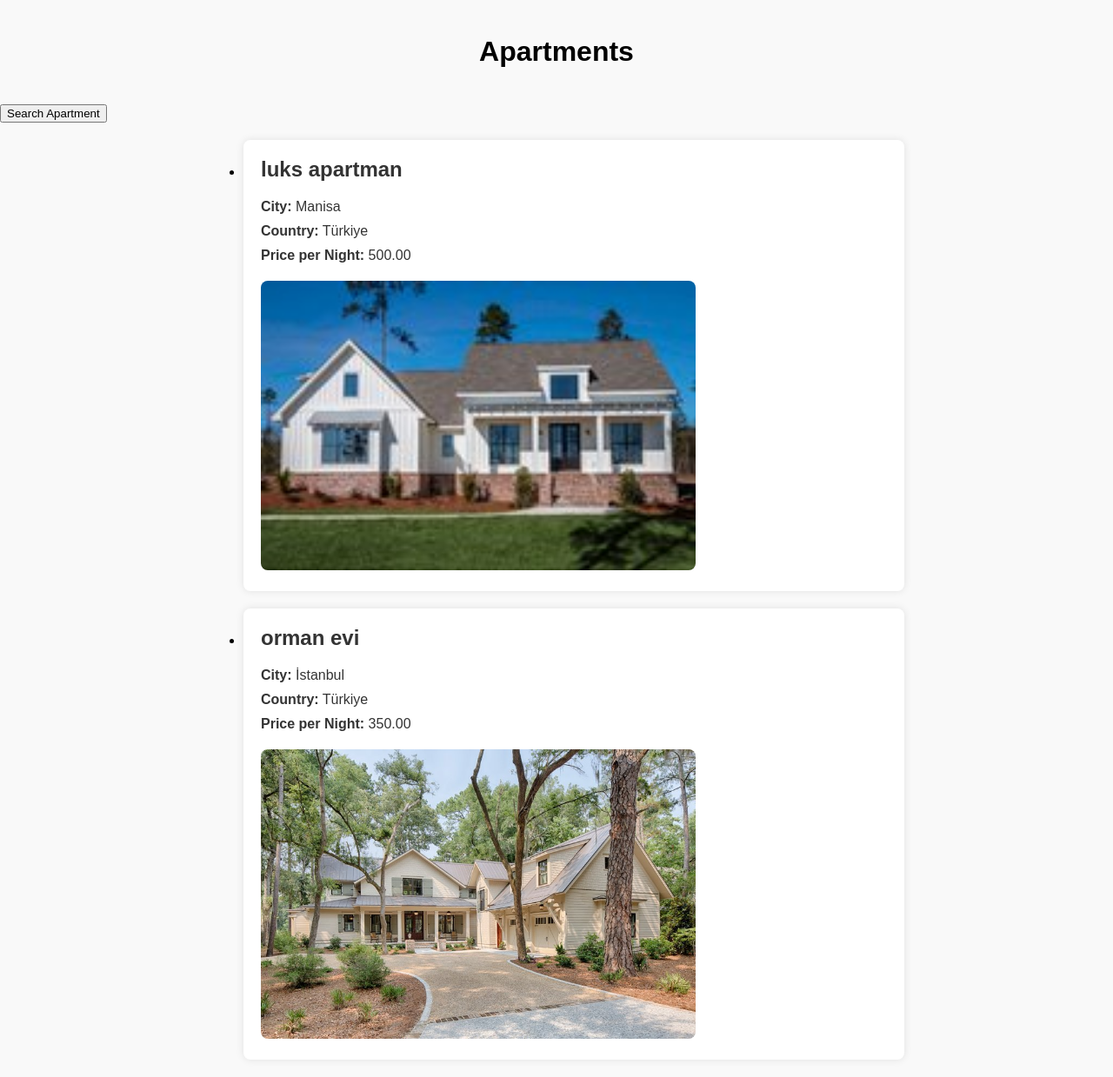
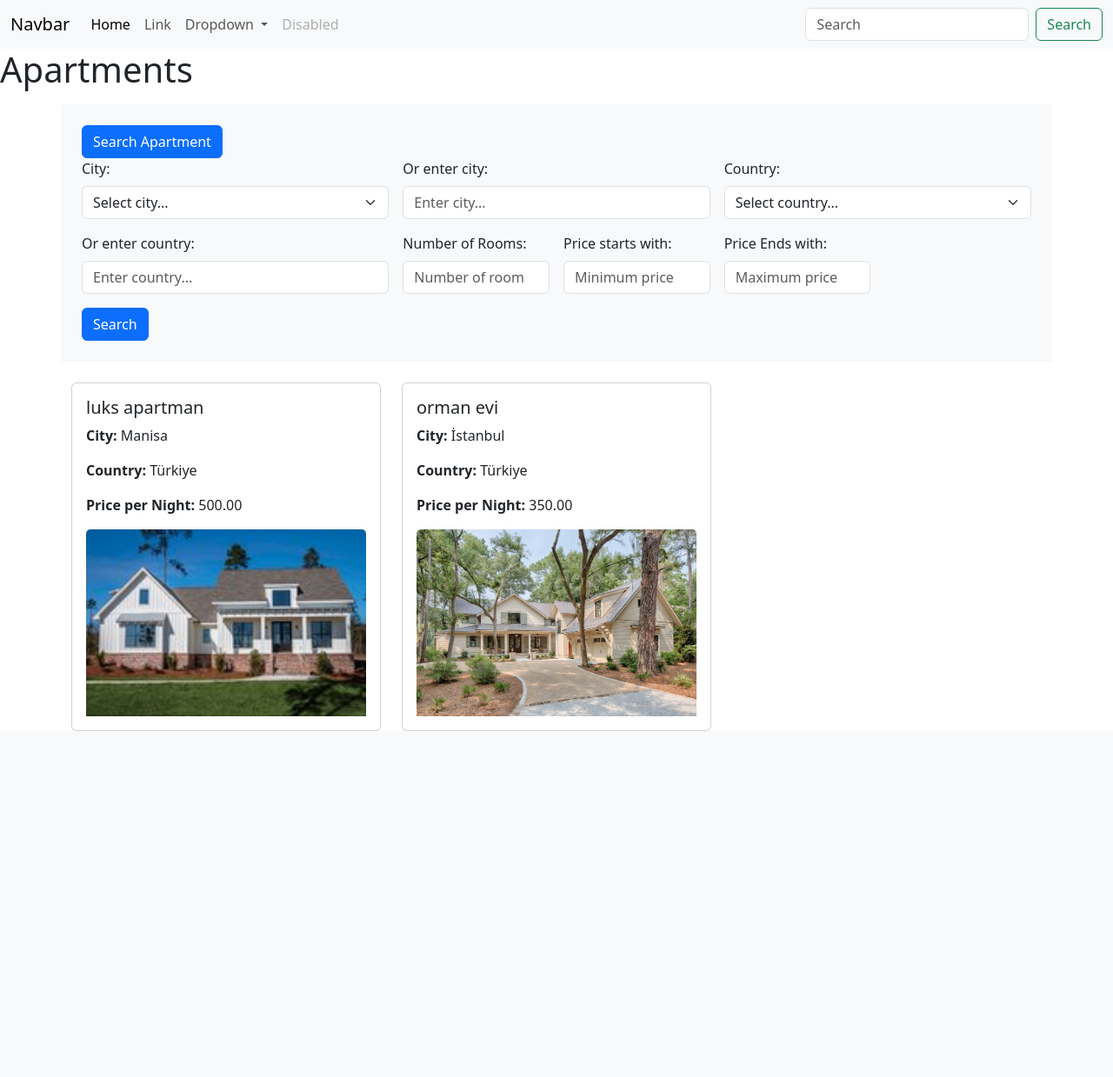
Before and after one commit to Ciwan66/Booking-System, a Django app: page / in a window 1280 px wide. Shown: the whole page at 87% size. After the commit the page ends 841 px from the top, so only its background shows below. Run offline with Django 5.2, Linux system fonts and the light colour scheme; data comes from the database, SQL or seed files in the repository; both versions use the stored data as it was after the commit.

Commit message:
some temp changes to templates

```diff
--- a/templates/apartment/list.html
+++ b/templates/apartment/list.html
@@ -1,85 +1,41 @@
+{% extends "base.html" %}
+
 {% load static %}
-<!DOCTYPE html>
-<html lang="en">
-<head>
-  <meta charset="UTF-8" />
-  <title>Apartments</title>
-  <style>
-    body {
-      font-family: Arial, sans-serif;
-      margin: 0;
-      padding: 0;
-      background-color: #f9f9f9;
-    }
-    h1 {
-      text-align: center;
-      padding: 20px 0;
-    }
-    .container {
-      max-width: 800px;
-      margin: 20px auto;
-      padding: 0 20px;
-    }
-    .card {
-      display: block;
-      text-decoration: none;
-      color: #333;
-      background-color: #fff;
-      padding: 20px;
-      margin-bottom: 20px;
-      border-radius: 8px;
-      box-shadow: 0 0 10px rgba(0, 0, 0, 0.1);
-      transition: box-shadow 0.3s ease;
-    }
-    .card:hover {
-      box-shadow: 0 0 15px rgba(0, 0, 0, 0.2);
-    }
-    .card img {
-      max-width: 100%;
-      height: auto;
-      border-radius: 8px;
-      margin-top: 10px;
-    }
-    .card h2 {
-      margin-top: 0;
-    }
-    .card p {
-      margin: 10px 0;
-    }
+{% block title %}Apartments{% endblock title %}
 
-  </style>
-</head>
-<body>
-  <h1>Apartments</h1>
+
+{% block content %}
+
+<h1 class="">Apartments</h1>
 
 
 
 
+<div class="container bg-light p-4 mt-3 mb-4">
 
 {% include 'partials/search_bar.html' with cities=cities countries=countries %}
-
-
+</div>
 
 
 <div class="container">
-    <ul>
+  <div class="row row-cols-1 row-cols-md-2 row-cols-lg-3 g-4"> <!-- Use Bootstrap grid classes for responsive layout -->
       {% for apartment in apartments %}
-      <li>
-        <a href="{% url 'detail' apartment.id %}" class="card">
-          <h2>{{ apartment.apt_name }}</h2>
-          <p><strong>City:</strong> {{ apartment.city }}</p>
-          <p><strong>Country:</strong> {{ apartment.country }}</p>
-          <p><strong>Price per Night:</strong> {{ apartment.price_per_night }}</p>
+      <div class="col">
+          <a href="{% url 'detail' apartment.id %}" class="card text-decoration-none"> <!-- Apply Bootstrap card class -->
+              <div class="card-body">
+                  <h5 class="card-title">{{ apartment.apt_name }}</h5>
+                  <p class="card-text"><strong>City:</strong> {{ apartment.city }}</p>
+                  <p class="card-text"><strong>Country:</strong> {{ apartment.country }}</p>
+                  <p class="card-text"><strong>Price per Night:</strong> {{ apartment.price_per_night }}</p>
                   {% if apartment.cover_image %}
-          <img width="500px" src="{{apartment.cover_image.url}}" alt="Apartment Image" />
+                  <img src="{{ apartment.cover_image.url }}" class="card-img-top" alt="Apartment Image"> <!-- Apply Bootstrap card image class -->
                   {% endif %}
+              </div>
           </a>
-      </li>
+      </div>
       {% endfor %}
-    </ul>
+  </div>
 </div>
 
 
-
-</body>
-</html>
+{% endblock content %}
--- a/templates/base.html
+++ b/templates/base.html
@@ -3,11 +3,17 @@
 <head>
     <meta charset="UTF-8">
     <meta name="viewport" content="width=device-width, initial-scale=1.0">
-    <title>Main</title>
+    <title>{% block title %}main{% endblock title %}</title>
+    <link href="https://cdn.jsdelivr.net/npm/bootstrap@5.3.3/dist/css/bootstrap.min.css" rel="stylesheet" integrity="sha384-QWTKZyjpPEjISv5WaRU9OFeRpok6YctnYmDr5pNlyT2bRjXh0JMhjY6hW+ALEwIH" crossorigin="anonymous">
+    <script src="https://cdn.jsdelivr.net/npm/bootstrap@5.3.3/dist/js/bootstrap.bundle.min.js" integrity="sha384-YvpcrYf0tY3lHB60NNkmXc5s9fDVZLESaAA55NDzOxhy9GkcIdslK1eN7N6jIeHz" crossorigin="anonymous"></script>
+    {% block styles %}
+
+{% endblock styles %}
 </head>
 <body>
+  {% include "partials/navbar.html" %}
     {% block content %}
-      base
+
     {% endblock content %}
 </body>
 </html>
--- /dev/null
+++ b/templates/partials/navbar.html
@@ -0,0 +1,37 @@
+{% load static %}
+<nav class="navbar navbar-expand-lg navbar-light bg-light">
+    <div class="container-fluid">
+      <a class="navbar-brand" href="#">Navbar</a>
+      <button class="navbar-toggler" type="button" data-bs-toggle="collapse" data-bs-target="#navbarSupportedContent" aria-controls="navbarSupportedContent" aria-expanded="false" aria-label="Toggle navigation">
+        <span class="navbar-toggler-icon"></span>
+      </button>
+      <div class="collapse navbar-collapse" id="navbarSupportedContent">
+        <ul class="navbar-nav me-auto mb-2 mb-lg-0">
+          <li class="nav-item">
+            <a class="nav-link active" aria-current="page" href="{% url "index" %}">Home</a>
+          </li>
+          <li class="nav-item">
+            <a class="nav-link" href="#">Link</a>
+          </li>
+          <li class="nav-item dropdown">
+            <a class="nav-link dropdown-toggle" href="#" id="navbarDropdown" role="button" data-bs-toggle="dropdown" aria-expanded="false">
+              Dropdown
+            </a>
+            <ul class="dropdown-menu" aria-labelledby="navbarDropdown">
+              <li><a class="dropdown-item" href="#">Action</a></li>
+              <li><a class="dropdown-item" href="#">Another action</a></li>
+              <li><hr class="dropdown-divider"></li>
+              <li><a class="dropdown-item" href="#">Something else here</a></li>
+            </ul>
+          </li>
+          <li class="nav-item">
+            <a class="nav-link disabled" href="#" tabindex="-1" aria-disabled="true">Disabled</a>
+          </li>
+        </ul>
+        <form class="d-flex">
+          <input class="form-control me-2" type="search" placeholder="Search" aria-label="Search">
+          <button class="btn btn-outline-success" type="submit">Search</button>
+        </form>
+      </div>
+    </div>
+  </nav>
--- a/templates/partials/search_bar.html
+++ b/templates/partials/search_bar.html
@@ -1,121 +1,51 @@
-<style>
 
-    form {
-        margin-bottom: 20px;
-        background-color: #fff;
-        padding: 20px;
-        border-radius: 8px;
-        box-shadow: 0 0 10px rgba(0, 0, 0, 0.1);
-        /**/
-    }
-
-    label {
-        display: block;
-        margin-bottom: 5px;
-    }
-
-    input[type="text"],
-    input[type="number"],
-    select {
-        width: calc(50% - 10px);
-        margin-bottom: 10px;
-        padding: 10px;
-        border: 1px solid #ccc;
-        border-radius: 5px;
-        box-sizing: border-box;
-    }
-
-    button[type="submit"] {
-        width: 100%;
-        padding: 10px 20px;
-        background-color: #007bff;
-        color: #fff;
-        border: none;
-        cursor: pointer;
-        border-radius: 5px;
-    }
-
-    button[type="submit"]:hover {
-        background-color: #0056b3;
-    }
-
-    .card {
-        display: block;
-        text-decoration: none;
-        color: #333;
-        background-color: #fff;
-        padding: 20px;
-        margin-bottom: 20px;
-        border-radius: 8px;
-        box-shadow: 0 0 10px rgba(0, 0, 0, 0.1);
-        transition: box-shadow 0.3s ease;
-    }
-
-    .card:hover {
-        box-shadow: 0 0 15px rgba(0, 0, 0, 0.2);
-    }
-
-    .card img {
-        max-width: 100%;
-        height: auto;
-        border-radius: 8px;
-        margin-top: 10px;
-    }
-
-    .card h2 {
-        margin-top: 0;
-    }
-
-    .card p {
-        margin: 10px 0;
-    }
-    #search_bar{
-        display: none;
-      }
-</style>
-<button onclick="showSearch()">Search Apartment</button>
-
+<button type="button" class="btn btn-primary" onclick="showSearch()">Search Apartment</button>
 <div id="search_bar">
-<form method="GET" action="{% url 'search_apartments' %}">
-    <div>
-        <label for="city_select">City:</label>
-        <select id="city_select" name="city_select">
+    <form method="GET" action="{% url 'search_apartments' %}" class="row g-3">
+        <div class="col-md-4">
+            <label for="city_select" class="form-label">City:</label>
+            <select id="city_select" name="city_select" class="form-select">
                 <option value="">Select city...</option>
                 {% for city in cities %}
-            <option value="{{ city.city_name}}">{{ city.city_name }}</option>
+                <option value="{{ city.city_name }}">{{ city.city_name }}</option>
                 {% endfor %}
             </select>
-        <label for="city_input">Or enter city:</label>
-        <input type="text" id="city_input" name="city_input" placeholder="Enter city...">
         </div>
-    <div>
-        <label for="country_select">Country:</label>
-        <select id="country_select" name="country_id">
+        <div class="col-md-4">
+            <label for="city_input" class="form-label">Or enter city:</label>
+            <input type="text" id="city_input" name="city_input" class="form-control" placeholder="Enter city...">
+        </div>
+        <div class="col-md-4">
+            <label for="country_select" class="form-label">Country:</label>
+            <select id="country_select" name="country_id" class="form-select">
                 <option value="">Select country...</option>
                 {% for country in countries %}
                 <option value="{{ country.id }}">{{ country.country_name }}</option>
                 {% endfor %}
             </select>
-        <label for="country_input">Or enter country:</label>
-        <input type="text" id="country_input" name="country_input" placeholder="Enter country...">
         </div>
-    <div>
-        <label for="n_rooms">Number of Rooms:</label>
-        <input type="number" id="n_rooms" name="n_rooms" placeholder="Number of rooms">
+        <div class="col-md-4">
+            <label for="country_input" class="form-label">Or enter country:</label>
+            <input type="text" id="country_input" name="country_input" class="form-control" placeholder="Enter country...">
         </div>
-    <div>
-        <label for="price_starts">Price starts with:</label>
-        <input type="number" id="price_starts" name="price_starts" placeholder="Minimum price">
+        <div class="col-md-2">
+            <label for="n_rooms" class="form-label">Number of Rooms:</label>
+            <input type="number" id="n_rooms" name="n_rooms" class="form-control" placeholder="Number of rooms">
         </div>
-    <div>
-        <label for="price_ends">Price Ends with:</label>
-        <input type="number" id="price_ends" name="price_ends" placeholder="Maximum price">
+        <div class="col-md-2">
+            <label for="price_starts" class="form-label">Price starts with:</label>
+            <input type="number" id="price_starts" name="price_starts" class="form-control" placeholder="Minimum price">
         </div>
-    <button type="submit">Search</button>
+        <div class="col-md-2">
+            <label for="price_ends" class="form-label">Price Ends with:</label>
+            <input type="number" id="price_ends" name="price_ends" class="form-control" placeholder="Maximum price">
+        </div>
+        <div class="col-12">
+            <button type="submit" class="btn btn-primary">Search</button>
+        </div>
     </form>
+</div>
 
-
-</div>
 
 
 <script>
```
Also changed, not shown: templates/apartment/detail.html (+20 -41 lines), templates/apartment/find_apartment.html (+20 -22 lines), db.sqlite3. Lines whose indentation alone changed are shown as unchanged.
